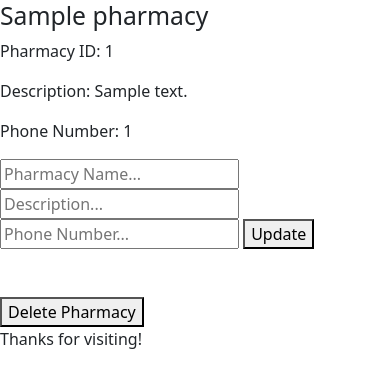
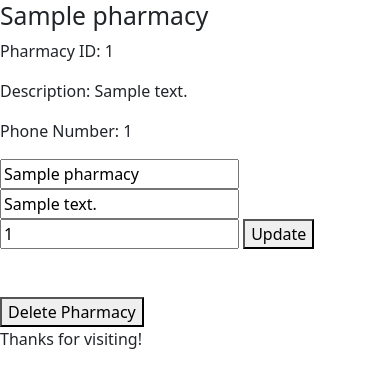
Before and after one commit to alam1704/side_app, a Flask app: page /pharmacies/1/ in a window 390 px wide. Shown: the part 64-452 px from the top of the page. Run offline with Flask 2, Linux system fonts and the light colour scheme; tables that the repository leaves empty hold one stand-in row (values such as "Sample post"); parts of the project's set-up code (start-up, migrations or seed data) failed here and were passed over.

Commit message:
added column phone number

```diff
--- a/side_app/controllers/pharmacy_controller.py
+++ b/side_app/controllers/pharmacy_controller.py
@@ -45,6 +45,7 @@ def get_pharmacy(id):
     return render_template("pharmacy_detail.html", page_data = data)
 
 @pharmacies.route("/pharmacies/<int:id>/", methods=["POST"])
+# import login_required decorator then put log_in decorator
 def update_pharmacy(id):
     pharmacy = Pharmacy.query.filter_by(pharmacy_id=id)
     updated_fields = pharmacy_schema.dump(request.form)
--- a/side_app/templates/pharmacy_detail.html
+++ b/side_app/templates/pharmacy_detail.html
@@ -7,9 +7,9 @@
     <p> Phone Number: {{ page_data.pharmacy.phone_number }}</p>
 
     <form action='/pharmacies/{{ page_data.pharmacy.pharmacy_id }}/', method ="POST">
-        <input type="text" name="pharmacy_name" placeholder="Pharmacy Name...">
-        <input type="text" name="description" placeholder="Description..."/>
-        <input type="number" name="phone_number" placeholder="Phone Number..."/>
+        <input type="text" name="pharmacy_name" value="{{ page_data.pharmacy.pharmacy_name }}"/>
+        <input type="text" name="description" value="{{ page_data.pharmacy.description}}"/>
+        <input type="number" name="phone_number" value="{{ page_data.pharmacy.phone_number }}"/>
         <button>Update</button>
     </form>
     <br> </br>
```
Also changed, not shown: side_app/models/pharmacy.py (line endings or trailing spaces).
